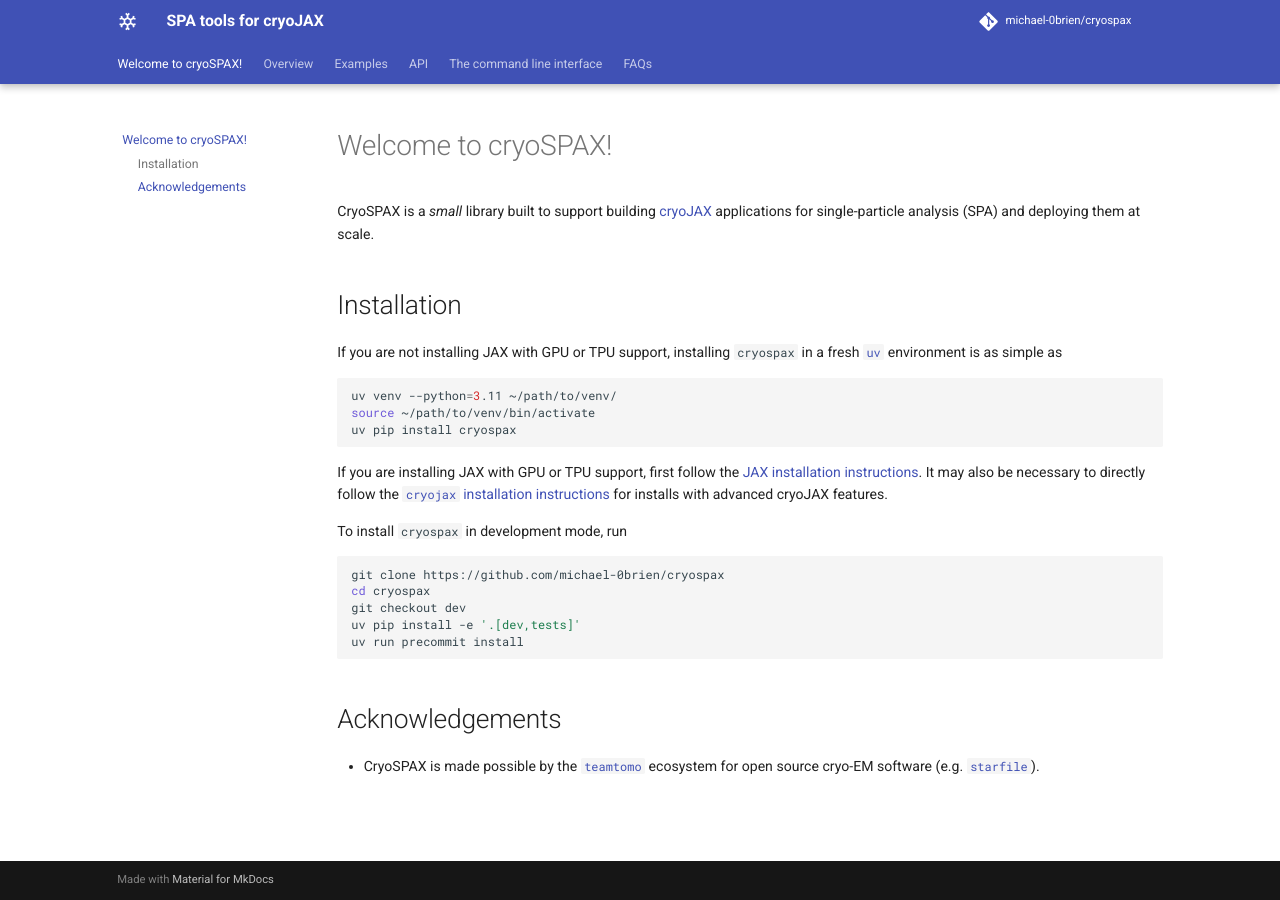
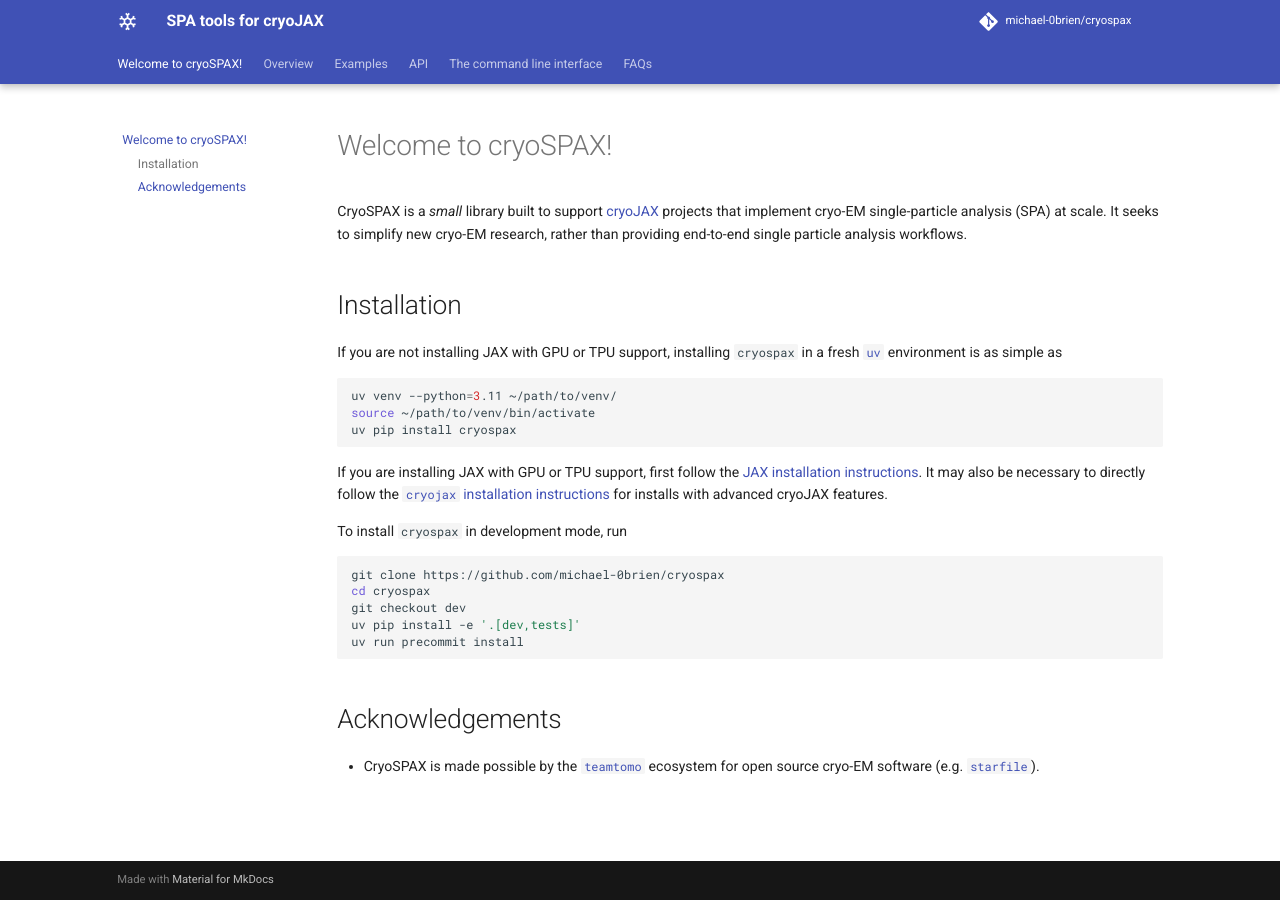
Before and after one commit to michael-0brien/cryospax, an MkDocs documentation site: the page built from docs/index.md, in a window 1280 px wide. Built offline with MkDocs 1.6.1 and Material for MkDocs 9.7.7, drawn with Linux system fonts in a browser that asks for light colours; comment, search, counter and statistics services are not loaded.

Commit message:
Simplify docs

```diff
--- a/docs/index.md
+++ b/docs/index.md
@@ -1,6 +1,6 @@
 # Welcome to cryoSPAX!
 
-CryoSPAX is a *small* library built to support building [cryoJAX](https://github.com/michael-0brien/cryojax) applications for single-particle analysis (SPA) and deploying them at scale.
+CryoSPAX is a *small* library built to support [cryoJAX](https://github.com/michael-0brien/cryojax) projects that implement cryo-EM single-particle analysis (SPA) at scale. It seeks to simplify new cryo-EM research, rather than providing end-to-end single particle analysis workflows.
 
 ## Installation
 
```
Also changed, not shown: README.md (+1 -1 lines), docs/overview.md (+0 -2 lines).
